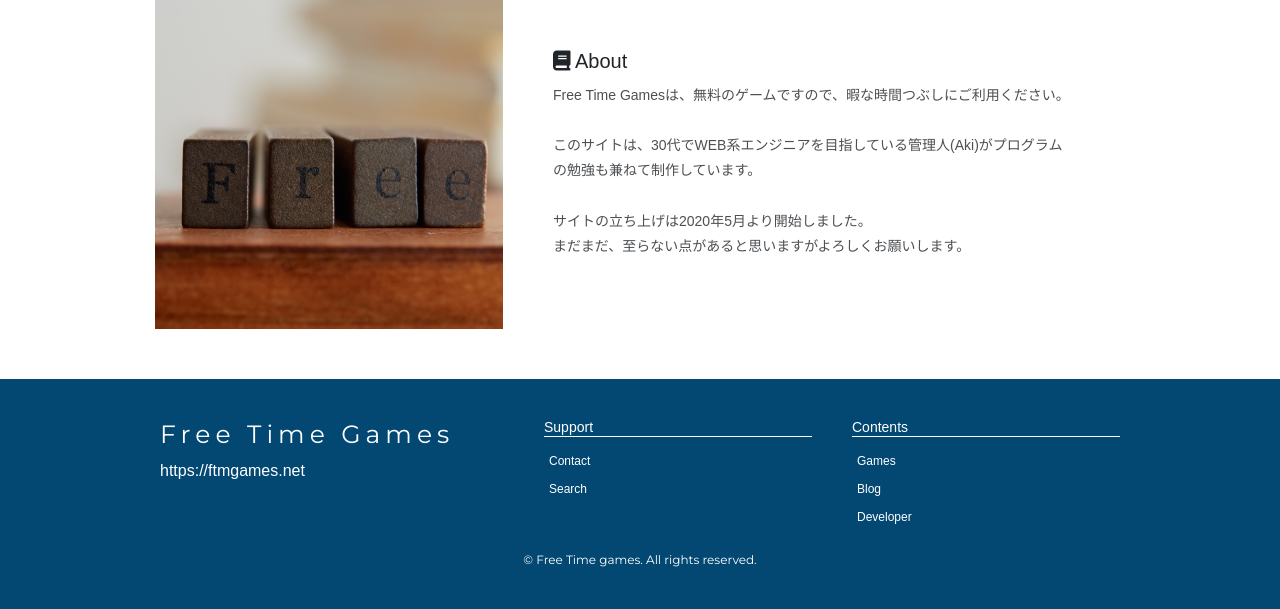
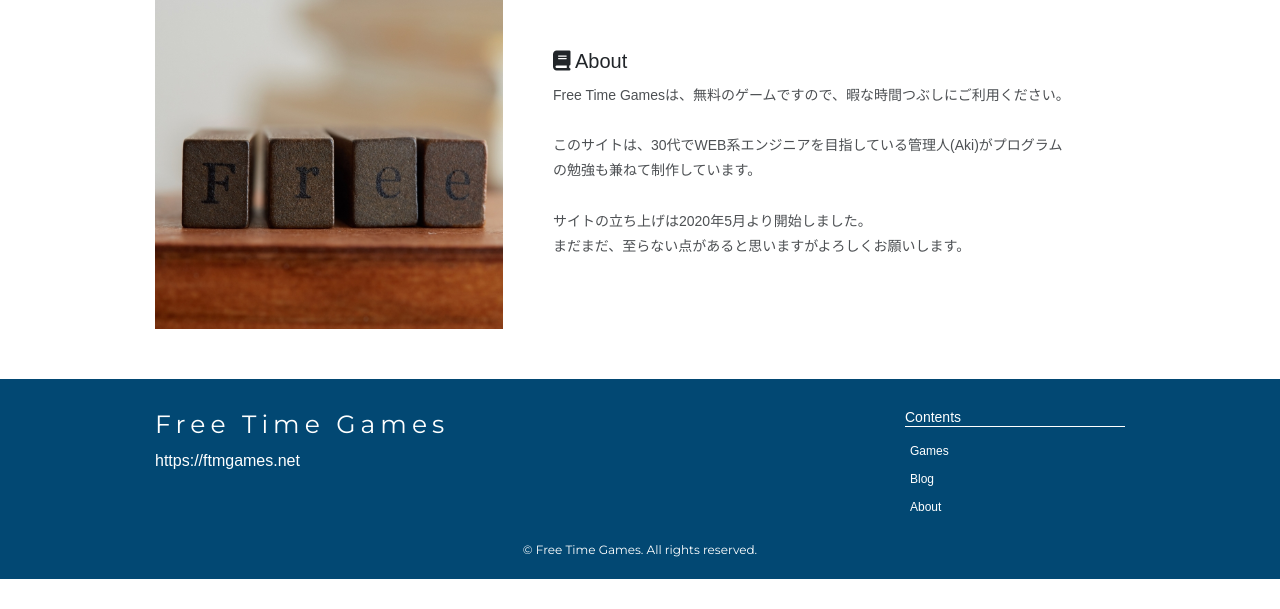
Before and after one commit to Aki321/ftmgames, a PHP site: page /top/index.php in a window 1280 px wide. Shown: the part 1980-2589 px from the top of the page. After the commit the page ends 2559 px from the top, so only its background shows below. Run offline with PHP 8.4, Linux system fonts and the light colour scheme; style sheets or scripts are compiled from the project's sources; some libraries are stand-ins or nearby versions.

Commit message:
Remove unnecessary function of footer

```diff
--- a/css/commonFooter.css
+++ b/css/commonFooter.css
@@ -5,14 +5,16 @@ footer {
 }
 
 footer .container {
-  padding: 40px 20px;
+  max-width: 1000px;
+  padding-top: 30px;
+  padding-bottom: 20px;
 }
 
-.footA {
+.footSiteName {
   margin-bottom: 40px;
 }
 
-.footA h2 {
+.footSiteName h2 {
   margin-top: 0;
   margin-bottom: 10px;
   padding-right: 30px;
@@ -21,57 +23,29 @@ footer .container {
   letter-spacing: 0.2em;
 }
 
-.footA a {
+.footSiteName a {
   color: inherit;
   text-decoration: none;
 }
 
-@media (min-width: 768px) {
-  footer .container {
-    display: -webkit-box;
-    display: -ms-flexbox;
-    display: flex;
-    -ms-flex-wrap: wrap;
-        flex-wrap: wrap;
-    max-width: 1000px;
-    margin-left: auto;
-    margin-right: auto;
-  }
-  .footA {
-    -webkit-box-flex: 0;
-        -ms-flex: 0 0 40%;
-            flex: 0 0 40%;
-  }
-  .footB {
-    -webkit-box-flex: 0;
-        -ms-flex: 0 0 60%;
-            flex: 0 0 60%;
-  }
-  .footC {
-    -webkit-box-flex: 0;
-        -ms-flex: 0 0 100%;
-            flex: 0 0 100%;
-  }
-}
-
-.footB div {
+.footContents div {
   margin-bottom: 20px;
 }
 
-.footB h3 {
+.footContents h3 {
   margin-top: 0;
   margin-bottom: 10px;
   border-bottom: solid 1px currentColor;
   font-size: 14px;
 }
 
-.footB ul {
+.footContents ul {
   margin: 0;
   padding: 0;
   list-style: none;
 }
 
-.footB a {
+.footContents a {
   display: block;
   padding: 5px;
   color: inherit;
@@ -79,27 +53,11 @@ footer .container {
   text-decoration: none;
 }
 
-.footB a:hover {
+.footContents a:hover {
   background-color: rgba(0, 0, 0, 0.3);
 }
 
-@media (min-width: 768px) {
-  .footB {
-    display: -webkit-box;
-    display: -ms-flexbox;
-    display: flex;
-  }
-  .footB div {
-    -webkit-box-flex: 1;
-        -ms-flex: 1;
-            flex: 1;
-  }
-  .footB div:not(:first-child) {
-    margin-left: 40px;
-  }
-}
-
-.footC {
+.footCopyRight {
   font-size: 12px;
   text-align: center;
   font-family: 'Montserrat', sans-serif;
--- a/css/commonFooter.scss
+++ b/css/commonFooter.scss
@@ -8,11 +8,13 @@ footer {
   background-color: $footerBack;
 
   .container {
-    padding: 40px 20px;
+    max-width: 1000px;
+    padding-top: 30px;
+    padding-bottom: 20px;
   }
 }
 
-.footA {
+.footSiteName {
   margin-bottom: 40px;
 
   h2 {
@@ -30,29 +32,7 @@ footer {
   }
 }
 
-@media (min-width: 768px) {
-  footer .container {
-    display: flex;
-    flex-wrap: wrap;
-    max-width: 1000px;
-    margin-left: auto;
-    margin-right: auto;
-  }
-
-  .footA {
-    flex: 0 0 40%;
-  }
-
-  .footB {
-    flex: 0 0 60%;
-  }
-
-  .footC {
-    flex: 0 0 100%;
-  }
-}
-
-.footB {
+.footContents {
   div {
     margin-bottom: 20px;
   }
@@ -83,21 +63,8 @@ footer {
   }
 }
 
-@media (min-width: 768px) {
-  .footB {
-    display: flex;
 
-    div {
-      flex: 1;
-
-      &:not(:first-child) {
-        margin-left: 40px;
-      }
-    }
-  }
-}
-
-.footC {
+.footCopyRight {
   font-size: 12px;
   text-align: center;
   font-family: 'Montserrat', sans-serif;
--- a/html/commonFooter.html
+++ b/html/commonFooter.html
@@ -1,29 +1,23 @@
 <footer>
     <div class="container">
-        <div class="footA">
+        <div class="row">
+            <div class="footSiteName col-12 col-md-9">
                 <h2>Free Time Games</h2>
-            <a href="https://ftmgames.net">https://ftmgames.net</a>
+                <a href="../top/index.php">https://ftmgames.net</a>
             </div>
-        <nav class="footB">
-            <div>
-                <h3>Support</h3>
-                <ul>
-                    <li><a href="#">Contact</a></li>
-                    <li><a href="#">Search</a></li>
-                </ul>
-            </div>
+            <nav class="footContents col-12 col-md-3">
                 <div>
                     <h3>Contents</h3>
                     <ul>
-                    <li><a href="#">Games</a></li>
-                    <li><a href="#">Blog</a></li>
-                    <li><a href="#">Developer</a></li>
+                        <li><a href="../top/index.php#listable">Games</a></li>
+                        <li><a href="../top/index.php#blogs">Blog</a></li>
+                        <li><a href="../top/index.php#about">About</a></li>
                     </ul>
                 </div>
             </nav>
-        <div class="footC">
-            © Free Time games. All rights reserved.
             </div>
-        <nav class="footD"></nav>
+        <div class="footCopyRight col-12">
+            © Free Time Games. All rights reserved.
+        </div>
     </div>
 </footer>
```
Also changed, not shown: 1 other file. Lines whose indentation alone changed are shown as unchanged.
